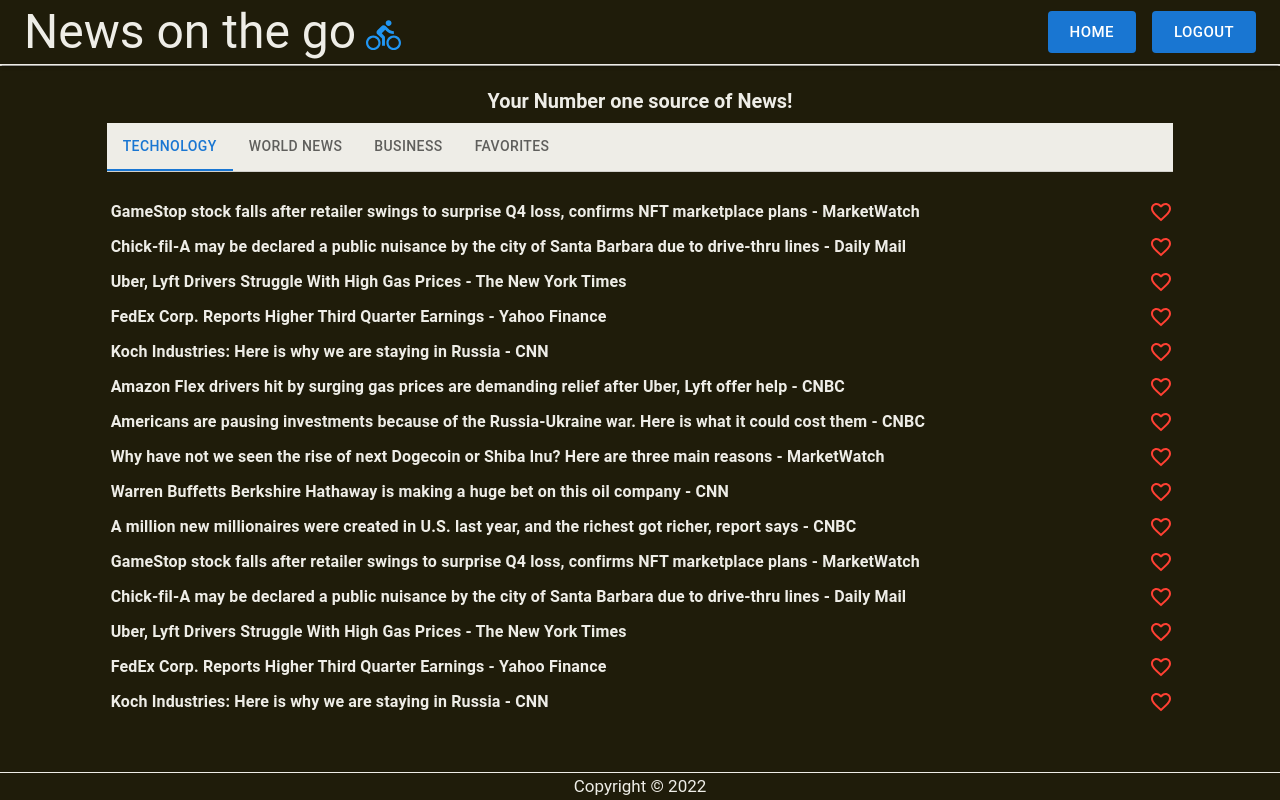
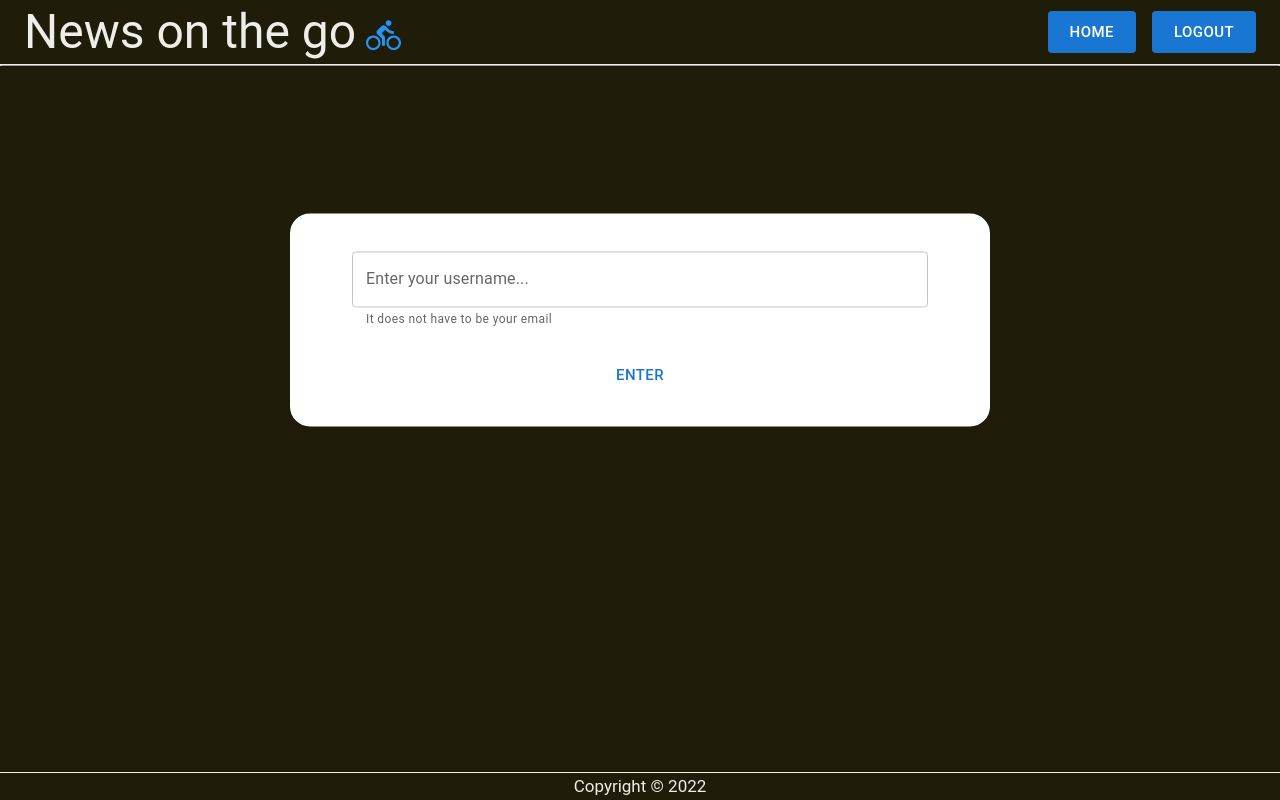
Before and after one commit to PhiAgent/News-App, a React app: page / in a window 1280 px wide. Built offline with nearby package versions, Linux system fonts and the light colour scheme; no server answers; the HTML template or start-up script is replaced by a standard one.

Commit message:
Page Layout complete

```diff
--- a/src/components/Body/Body.tsx
+++ b/src/components/Body/Body.tsx
@@ -6,6 +6,7 @@
 import Stack from '@mui/material/Stack';
 import Feed from './Feed';
 import { Button } from '../controls';
+import useNews from '../../context/context';
 
 
 const style = {
@@ -23,18 +24,36 @@
 // the main point of the homepage is to
 // allow for more time to fetch data from database
 
+// two factors that determine what's displayed
+// if username and chosen are false
+// display Login
+// if only username is truthy
+// display homepage
+// if both are truthy
+// display main page
+
 const Body = () => {
 
   // sends user to homepage
   const handleSubmit = () => {};
 
+  const {username, chosen} = useNews();
+
+  const display = () => {
+    if(!username && !chosen){
+      return <Login/>;
+    } else if(username && !chosen){
+      return <Homepage/>;
+    } else {
+      return <Feed/>;
+    }
+  }
+
   return (
     <Grid container sx={style}>
       <Grid item xs={1}></Grid>
       <Grid item xs={10}>
-        {/* <Homepage/> */}
-        {/* <Login/> */}
-        <Feed/>
+        {display()}
       </Grid>
       <Grid item xs={1}></Grid>
     </Grid>
--- a/src/components/Body/Login.tsx
+++ b/src/components/Body/Login.tsx
@@ -3,6 +3,8 @@
 const url = require('./../../../server/url');
 import axios from 'axios';
 import {Button, Input} from '../controls';
+import useNews from './../../context/context';
+import {News} from './../controls/NewsList/NewsList'
 
 
 const style = {
@@ -22,22 +24,41 @@
   '& .MuiTextField-root': { m: 1, width: '90%' },
 };
 
-// Notes
-// to do, import context setUser into this component
-// on loging in, set user in context
-// upon fetching user information from database
-// set userId in context
-// userId is what will be supplied for adding and
-// removing favorites in other components
 
 const Login = () => {
 
   const [username, setUsername] = useState('');
   const [errors, setErrors] = useState('');
+  const {
+    setUser,
+    setUserID,
+    setFavorites,
+    setTechNews,
+    setBusinessNews,
+    setWorldNews,
+  } = useNews();
 
   const handleChange = (e: any) => {
     setUsername(e.target.value);
   };
+
+  // fetch business news
+  axios
+    .get(`${url}/business`)
+    .then(result => setBusinessNews && setBusinessNews(result.data))
+    .catch(err => err)
+
+  // fetch world news
+  axios
+    .get(`${url}/world`)
+    .then(result => setWorldNews && setWorldNews(result.data))
+    .catch(err => err)
+
+  // fetch tech news
+  axios
+    .get(`${url}/tech`)
+    .then(result => setTechNews && setTechNews(result.data))
+    .catch(err => err)
 
   // Validates username
   const validate = () => {
@@ -85,13 +106,14 @@
       axios
         .post(`${url}/user`, {username})
         .then(result => {
-          // set users id in context
-          // use this for future favorites
-          // result.data[0].id
+          setUserID && setUserID(result.data[0]['id']);//set userID in context
+          return axios.get(`${url}/favorite`, { params: { userID: result.data[0]['id']
+          }});
         })
+        .then(response => setFavorites && setFavorites(response.data))//set favorites in context
         .catch(err => err.msg);
+      setUser && setUser(username);// set username in context
       setUsername('');
-      // set username in context
     }
   }
 
--- a/src/context/context.tsx
+++ b/src/context/context.tsx
@@ -10,12 +10,14 @@
   techNews: News[];
   businessNews: News[];
   worldNews: News[];
+  chosen: Boolean;
   setUser: (arg: string) => void;
   setUserID: (arg: number) => void;
   setFavorites: (arg: News) => void;
   setBusinessNews: (arg: News) => void;
   setTechNews: (arg: News) => void;
   setWorldNews: (arg: News) => void;
+  choose: (arg: Boolean) => void;
 }
 
 const defaultState = {
@@ -25,9 +27,10 @@
   businessNews: [],
   techNews: [],
   worldNews: [],
+  chosen: false,
 }
 
-const ThemeContext = createContext<Partial<userInfo>>(defaultState);
+const ThemeContext = createContext<Partial<userInfo>>({});
 
 export const ContextProvider: FC = ({children}) => {
 
@@ -38,6 +41,7 @@
   const [businessNews, setBusinessNews] = useLocalStorage('userID', defaultState.businessNews);
   const [techNews, setTechNews] = useLocalStorage('userID', defaultState.techNews);
   const [worldNews, setWorldNews] = useLocalStorage('userID', defaultState.worldNews);
+  const [chosen, choose] = useLocalStorage('chosen', defaultState.chosen);
 
 
   return (
@@ -48,12 +52,14 @@
       techNews,
       businessNews,
       worldNews,
+      chosen,
       setUser,
       setUserID,
       setFavorites,
       setTechNews,
       setBusinessNews,
       setWorldNews,
+      choose,
     }}>
       {children}
     </ThemeContext.Provider>
```
